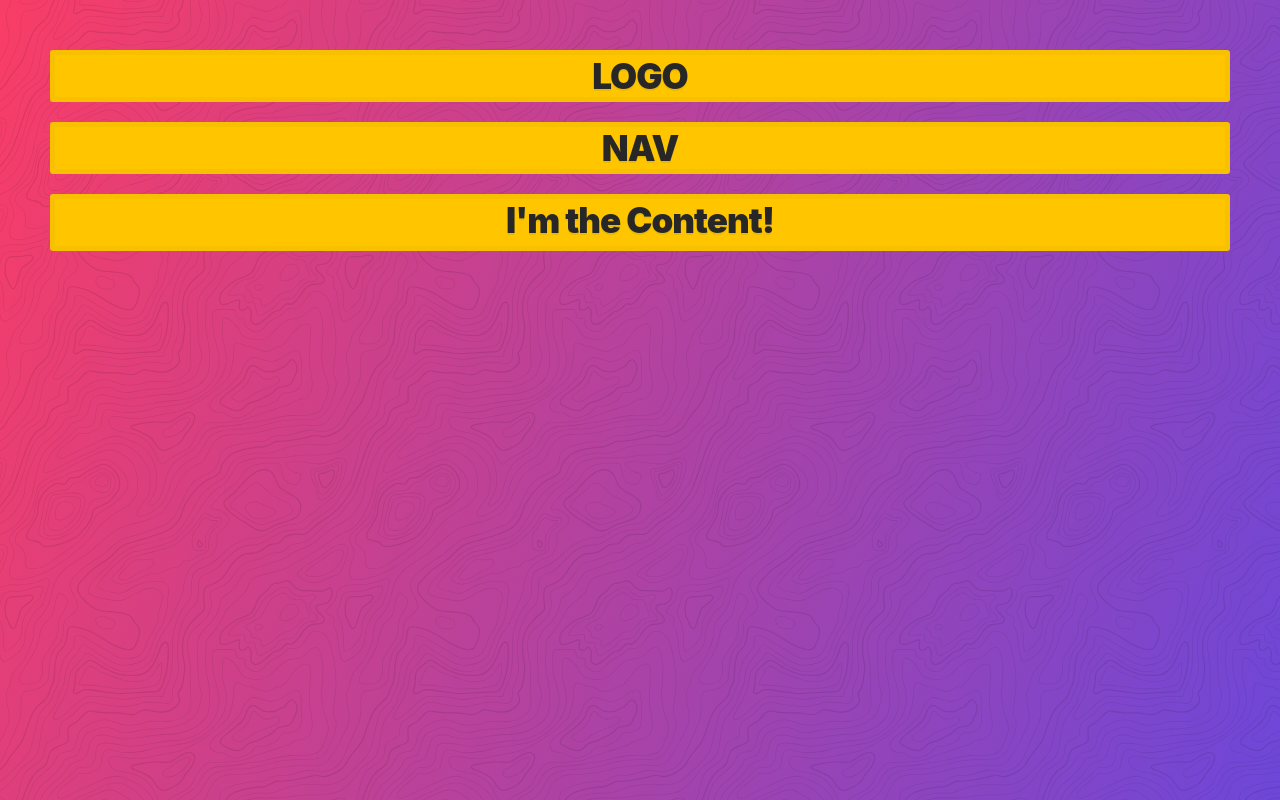
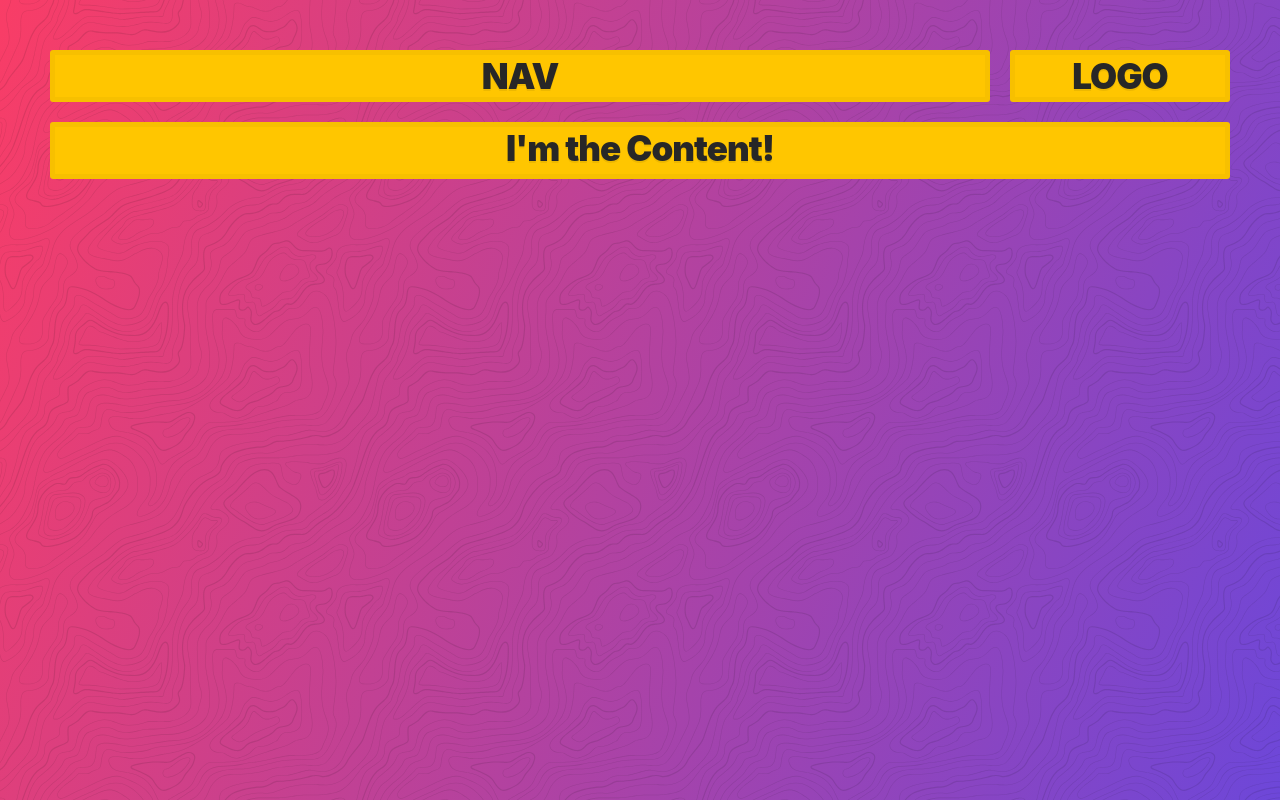
Before and after one commit to mamunsj/CSS-GRID-MASTER, a plain HTML site: page 18 - Re-ordering Grid Items/order-START.html in a window 1280 px wide. Drawn offline with Linux system fonts and the light colour scheme.

Commit message:
ordered items added

```diff
--- a/18 - Re-ordering Grid Items/order-START.html
+++ b/18 - Re-ordering Grid Items/order-START.html
@@ -1,10 +1,9 @@
 <!DOCTYPE html>
 <html lang="en">
-
   <head>
-  <meta charset="UTF-8">
-  <meta name="viewport" content="width=device-width, initial-scale=1.0">
-  <link rel="stylesheet" href="../assets/style.css">
+    <meta charset="UTF-8" />
+    <meta name="viewport" content="width=device-width, initial-scale=1.0" />
+    <link rel="stylesheet" href="../assets/style.css" />
     <title>Re-ordering Grid Items!</title>
   </head>
 
@@ -21,8 +20,21 @@
       .container {
         display: grid;
         grid-gap: 20px;
+        grid-template-columns: repeat(10, 1fr);
+      }
+      .logo {
+        grid-column: span 2;
+        order: 2;
+      }
+
+      .nav {
+        grid-column: span 8;
+        order: 1;
+      }
+      .content {
+        grid-column: 1/-1;
+        order: 3;
       }
     </style>
   </body>
-
 </html>
```
Lines whose indentation alone changed are shown as unchanged.
